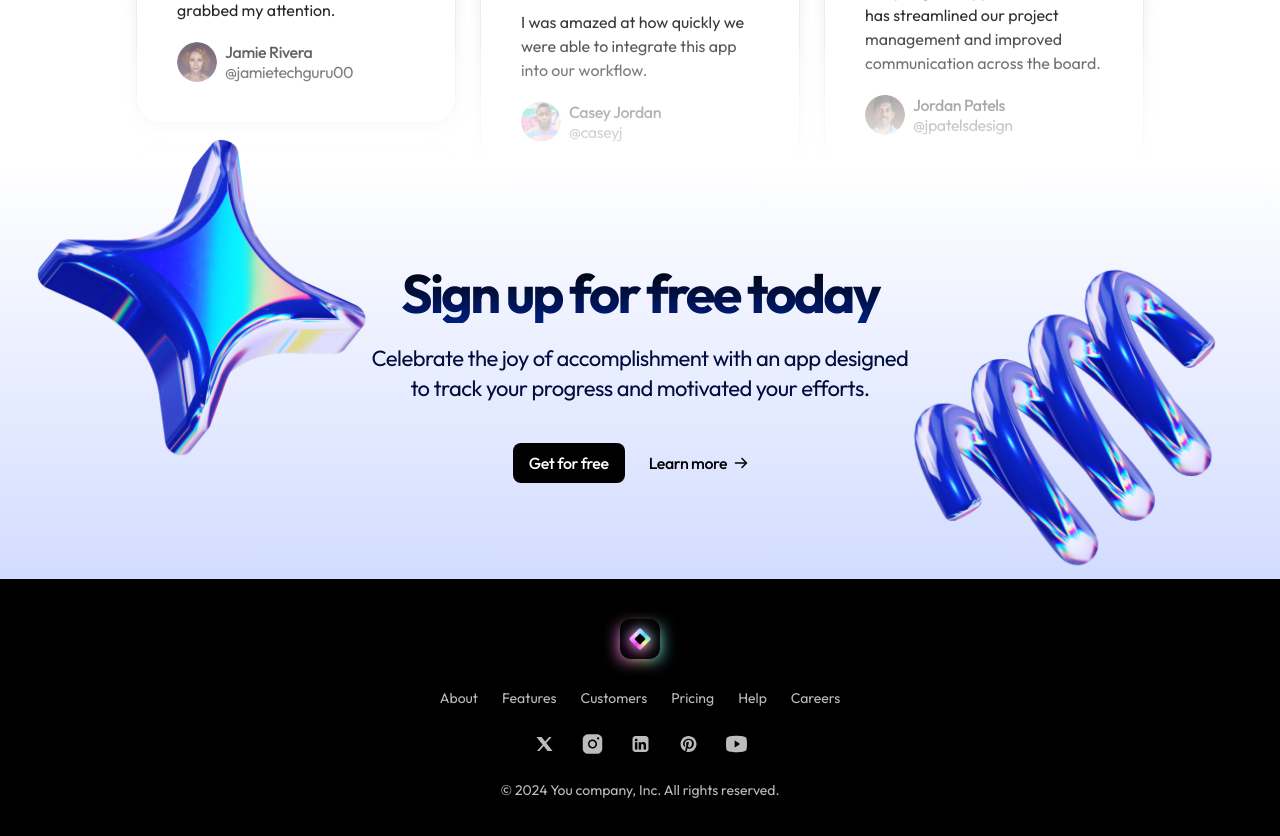
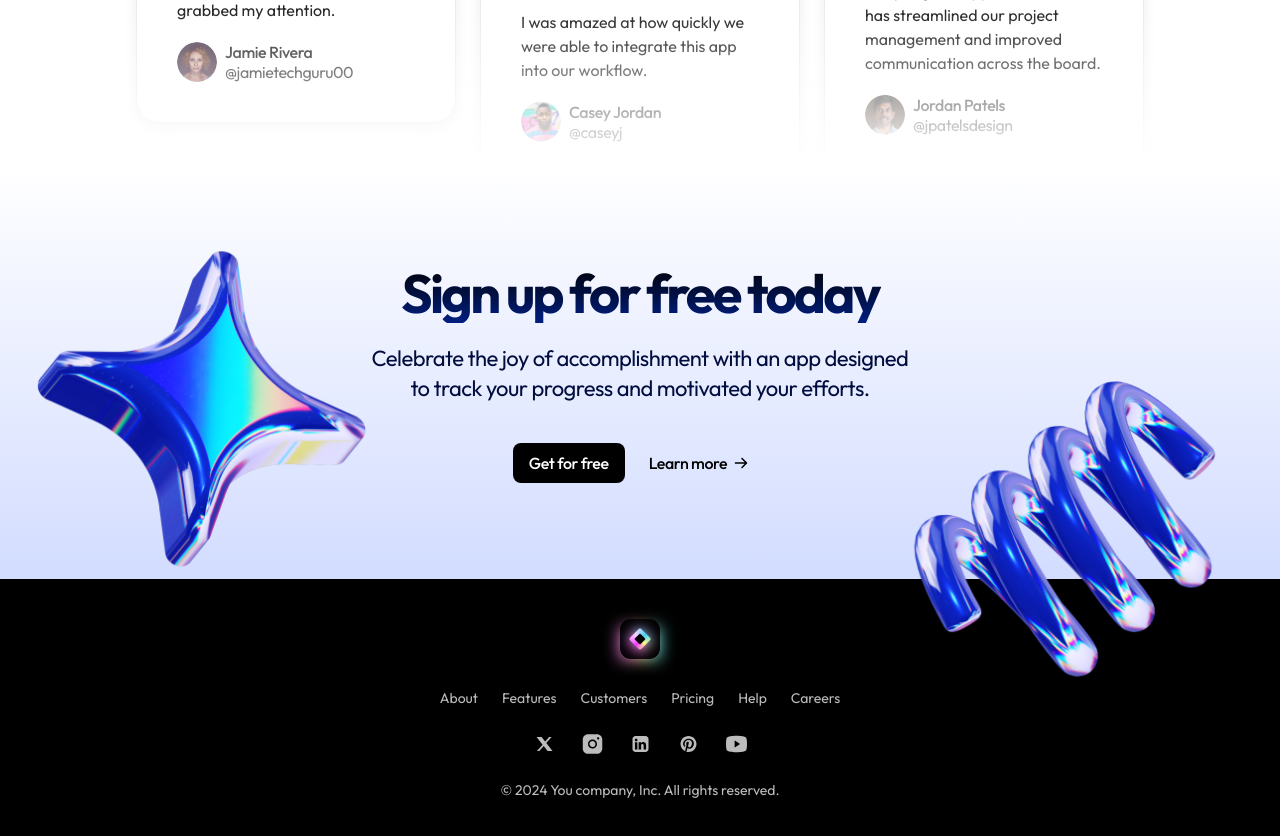
Before and after one commit to mdshafiqcs/light-saas-landing-page-nextjs, a Next.js app: page / in a window 1280 px wide. Shown: the part 3980-4816 px from the top of the page. Built offline with nearby package versions, Linux system fonts and the light colour scheme.

Commit message:
call to action animation

```diff
--- a/src/sections/CallToAction.tsx
+++ b/src/sections/CallToAction.tsx
@@ -1,15 +1,44 @@
+"use client";
+
 import { ArrowRight, starImage, springImage } from "@/assets";
 import Image from "next/image";
+import { motion, useScroll, useTransform } from "framer-motion";
+import { useRef } from "react";
 
 
 export const CallToAction = () => {
-  return <section className="py-24 bg-gradient-to-b from-white to-[#D2DCFF] overflow-x-clip ">
+
+  const sectionRef = useRef(null);
+  const {scrollYProgress} = useScroll({
+    target: sectionRef,
+    offset: ["start end", "end start"],
+  });
+
+  const translateY = useTransform(scrollYProgress, [0,1], [150, -150]) ;
+
+  return <section ref={sectionRef} className="py-24 bg-gradient-to-b from-white to-[#D2DCFF] overflow-x-clip ">
     <div className="container">
       <div className='section-heading relative'>
         <h2 className='section-title'>Sign up for free today</h2>
         <p className="section-description mt-5">Celebrate the joy of accomplishment with an app designed to track your progress and motivated your efforts.</p>
-        <Image src={starImage} width={360} alt="star image" className="hidden md:block absolute -left-[350px] -top-[137px]" />
-        <Image src={springImage} width={360} alt="spring image" className="hidden md:block absolute -right-[331px] -top-[19px]" />
+        <motion.img
+        src={starImage.src}
+        width={360}
+        alt="star image"
+        className="hidden md:block absolute -left-[350px] -top-[137px]"
+        style={{
+          translateY,
+        }}
+        />
+        <motion.img
+        src={springImage.src}
+        width={360}
+        alt="spring image"
+        className="hidden md:block absolute -right-[331px] -top-[19px]"
+        style={{
+          translateY,
+        }}
+        />
       </div>
       <div className="flex justify-center mt-10 gap-2">
         <button className='btn btn-primary'>Get for free</button>
```
